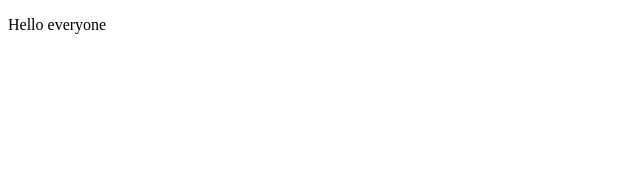
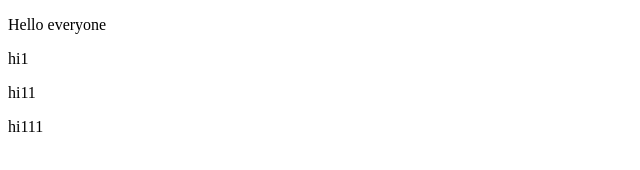
Before and after one commit to BHIMASHANKARSSUNNUR/Git, a plain HTML site: page index.html in a window 1280 px wide. Shown: the whole page, without its empty margins (0-640 px from the left). Drawn offline with Linux system fonts and the light colour scheme.

Commit message:
new lines added

```diff
--- a/index.html
+++ b/index.html
@@ -7,5 +7,8 @@
 </head>
 <body>
     <p>Hello everyone</p>
+    <p>hi1</p>
+    <p>hi11</p>
+    <p>hi111</p>
 </body>
 </html>
```
